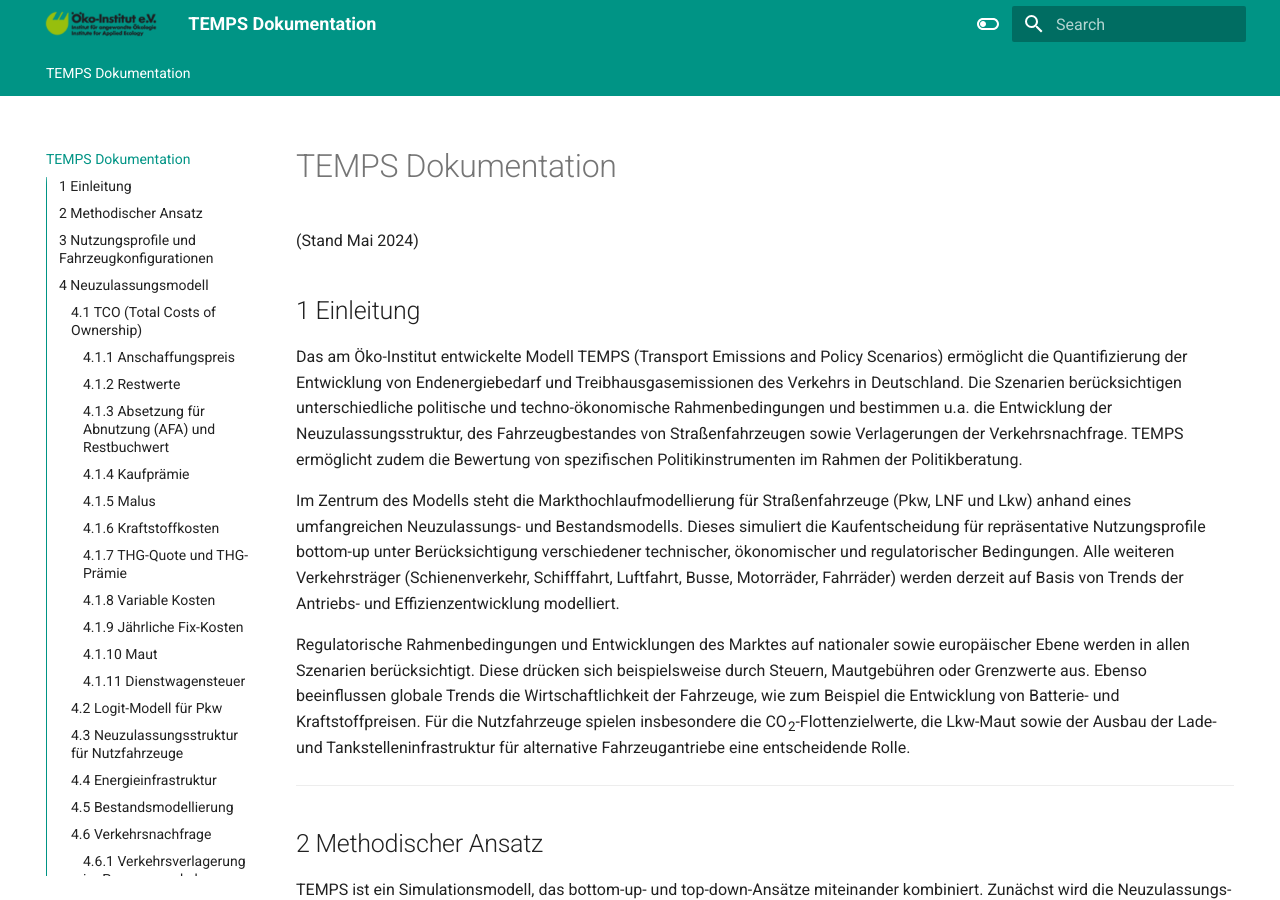
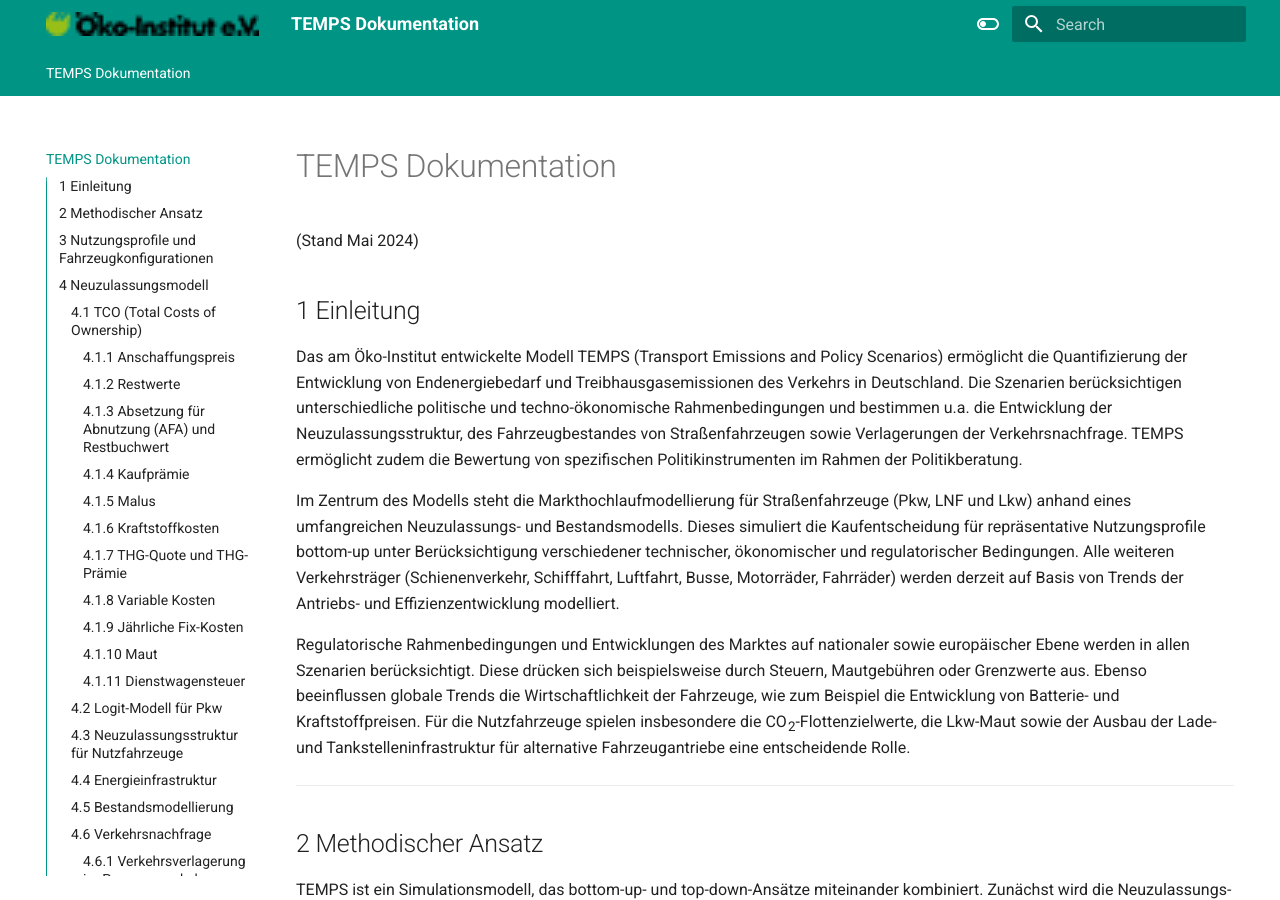
Before and after one commit to wolfgoerz/TEMPS_documentation, an MkDocs documentation site: the page built from docs/index.md, in a window 1280 px wide and 900 px high. Built offline with MkDocs 1.6.1 and Material for MkDocs 9.7.7, drawn with Linux system fonts in a browser that asks for light colours.

Commit message:
Update mkdocs.yml

```diff
--- a/mkdocs.yml
+++ b/mkdocs.yml
@@ -2,7 +2,7 @@
 site_url: https://oekoinstitut.github.io/TEMPS_documentation/
 theme:
   name: material
-  logo: oeko_logo_72dpi_RGB.png
+  logo: oeko_sublogo_72dpi_RGB.png
   features:
     - navigation.tabs
     - navigation.sections
```
